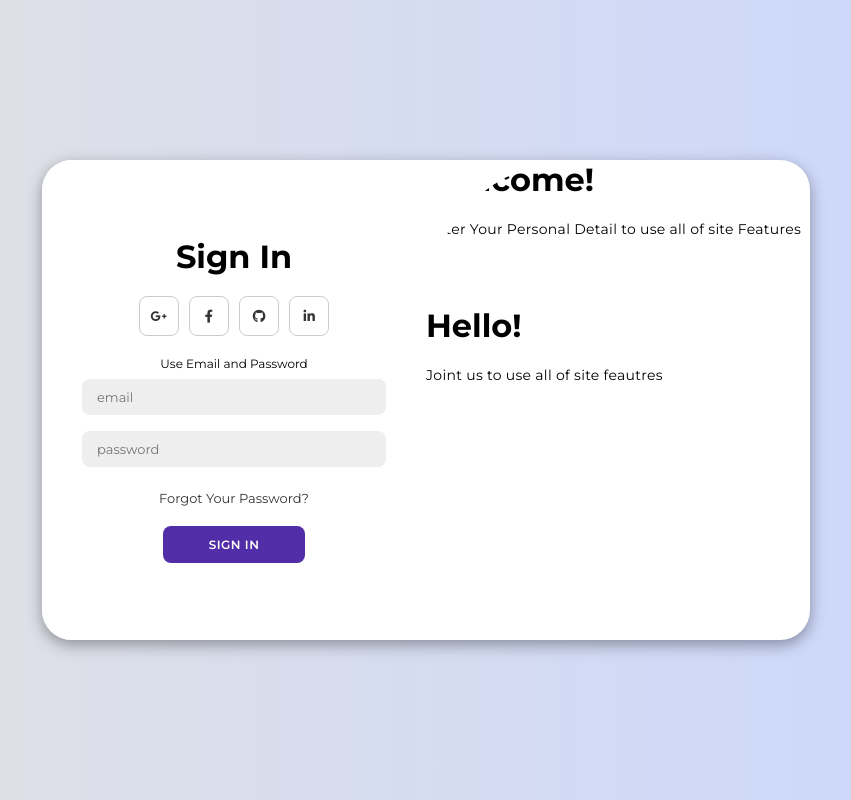
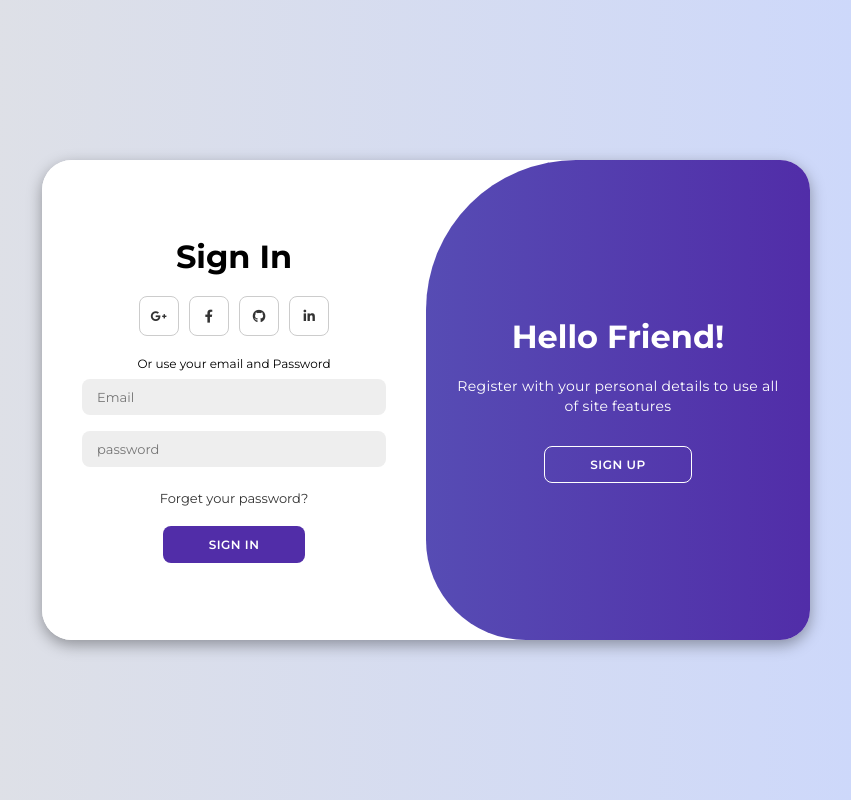
Before and after one commit to xssnd/Clean-Modern-Login, a plain HTML site: page index.html in a window 1280 px wide. Shown: the whole page, without its empty margins (214-1065 px from the left). Drawn offline with Linux system fonts and the light colour scheme.

Commit message:
Update index.html

```diff
--- a/index.html
+++ b/index.html
@@ -4,11 +4,12 @@
         <meta charset="UTF-8">
         <meta name="viewport" content="width=device-width, initial-scale=1.0">
         <link rel="stylesheet" href="https://cdnjs.cloudflare.com/ajax/libs/font-awesome/6.4.2/css/all.min.css">
-    <title>Modern Clean Login</title>
-    <link rel="stylesheet" href="style.css" />
+        <link rel="stylesheet" href="style.css">
+        <title>Clean Modern Login</title>
     </head>
+
     <body>
-    <div class="container" id ="container">
+        <div class="container" id="container">
             <div class="form-container sign-up">
                 <form>
                     <h1>Create Account</h1>
@@ -18,13 +19,14 @@
                         <a href="#" class="icon"><i class="fa-brands fa-github"></i></a>
                         <a href="#" class="icon"><i class="fa-brands fa-linkedin-in"></i></a>
                     </div>
-                <span>Or use your email for registration</span>
+                    <span>Or Use your email to registration</span>
                     <input type="text" placeholder="Name">
                     <input type="email" placeholder="Email">
-                <input type="password" placeholder="password">
+                    <input type="password" placeholder="Password">
                     <button>Sign Up</button>
                 </form>
             </div>
+
         <div class="form-container sign-in">
             <form>
                 <h1>Sign In</h1>
@@ -34,28 +36,28 @@
                     <a href="#" class="icon"><i class="fa-brands fa-github"></i></a>
                     <a href="#" class="icon"><i class="fa-brands fa-linkedin-in"></i></a>
                 </div>
-                <span>Use Email and Password</span>
-                <input type="email" placeholder="email">
+                <span>Or use your email and Password</span>
+                <input type="email" placeholder="Email">
                 <input type="password" placeholder="password">
-                <a href="#">Forgot Your Password?</a>
-                <button>Sign In</button>
+                <a href="#">Forget your password?</a>
+                <button>Sign in</button>
             </form>
         </div>
         <div class="toggle-container">
-            <div class="toogle">
-                <div class="toogle-panel toogle-left">
-                    <h1>Welcome!</h1>
-                    <p>Enter Your Personal Detail to use all of site Features</p>
+            <div class="toggle">
+                <div class="toggle-panel toggle-left">
+                    <h1>Welcome Back!</h1>
+                    <p>Emter your personal details to use all of site features</p>
                     <button class="hidden" id="login">Sign In</button>
                 </div>
-                <div class="toogle-panel toogle-right">
-                    <h1>Hello!</h1>
-                    <p>Joint us to use all of site feautres</p>
+                <div class="toggle-panel toggle-right">
+                    <h1>Hello Friend!</h1>
+                    <p>Register with your personal details to use all of site features</p>
                     <button class="hidden" id="register">Sign Up</button>
                 </div>
             </div>
         </div>
-    </div>
+
         <script src="script.js"></script>
     </body>
 </html>
```
Lines whose indentation alone changed are shown as unchanged.
